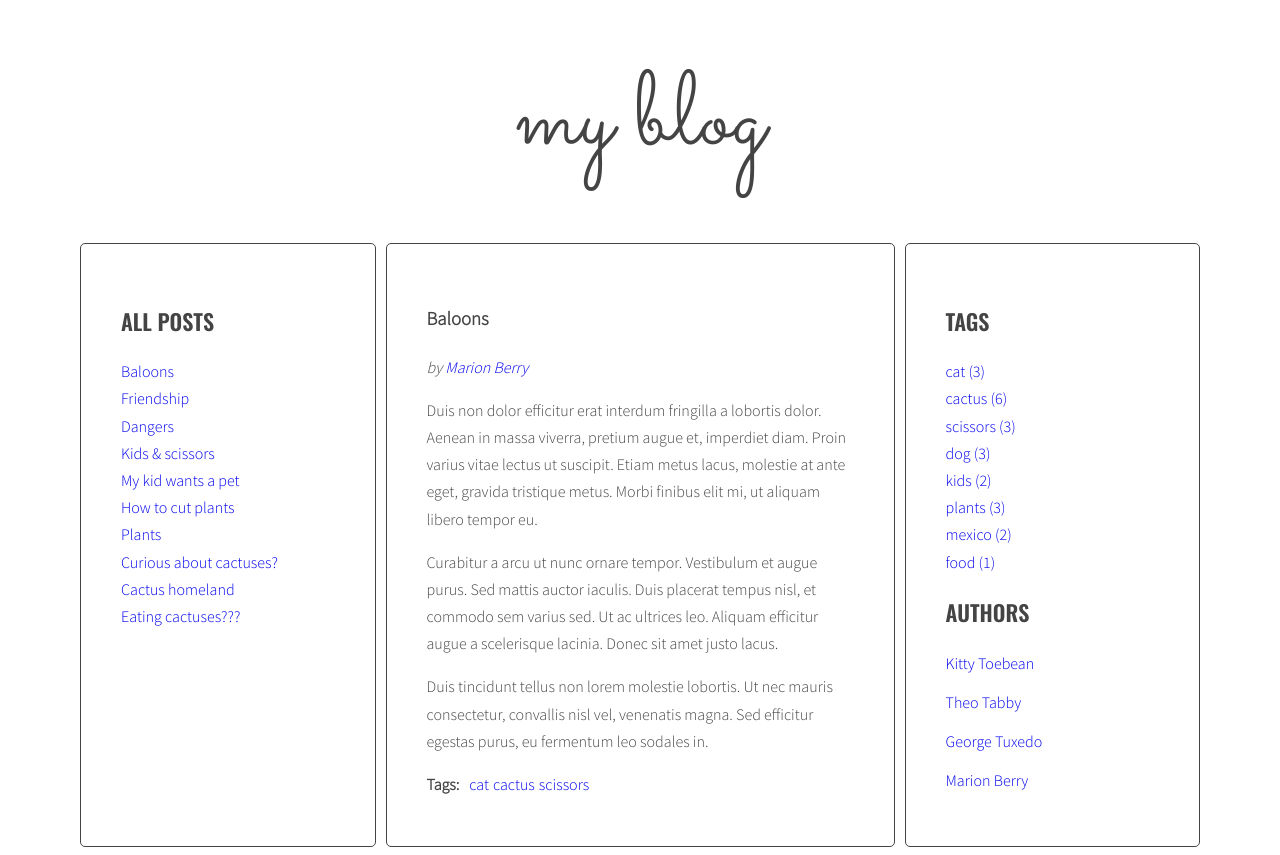
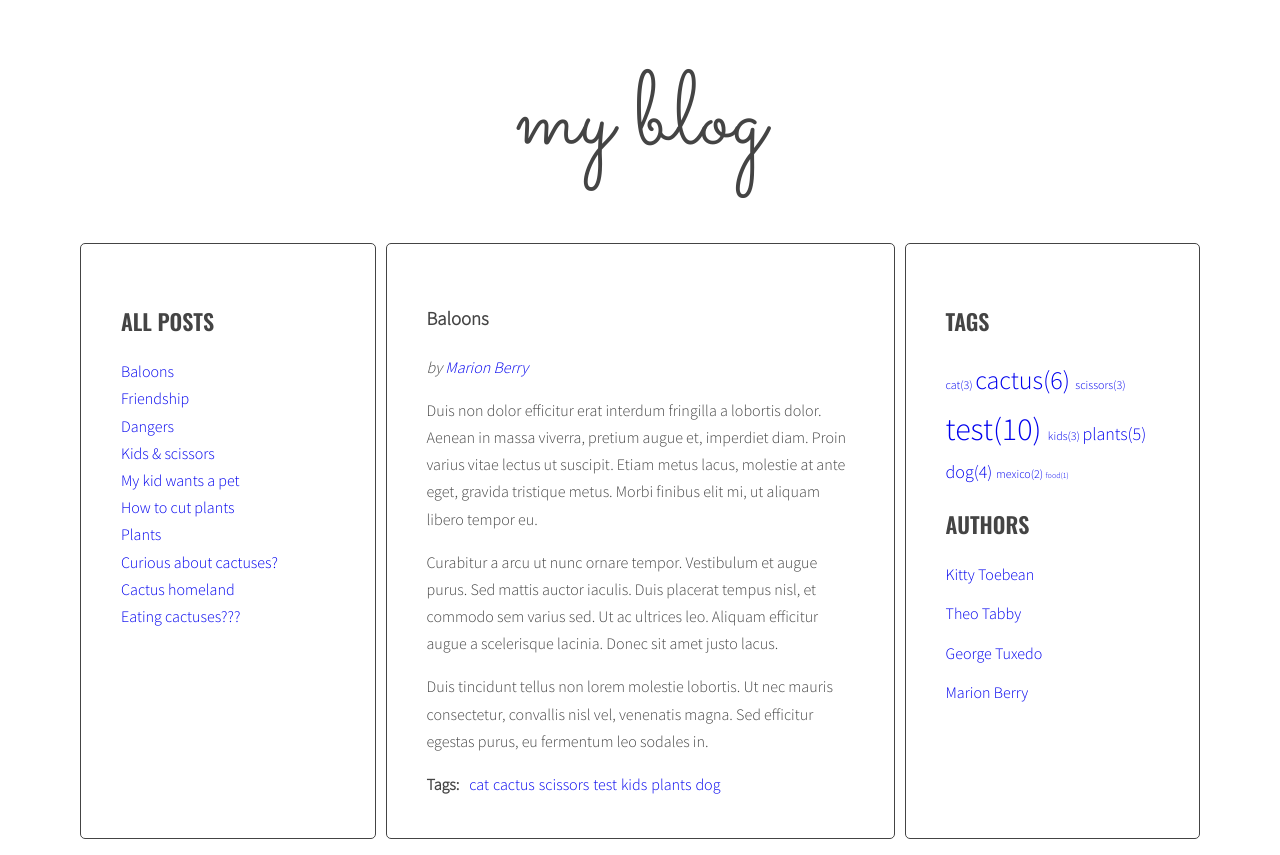
Before and after one commit to olkaman/javaScript-portfolio, a website: page index.html in a window 1280 px wide. Drawn offline with nearby package versions, Linux system fonts and the light colour scheme.

Commit message:
Create tag cloud

```diff
--- a/index.html
+++ b/index.html
@@ -24,7 +24,7 @@
             <article
               class="post active"
               id="article-1"
-              data-tags="cat cactus scissors"
+              data-tags="cat cactus scissors test kids plants dog"
               data-author="Marion Berry"
             >
               <h3 class="post-title">Baloons</h3>
@@ -58,7 +58,7 @@
             <article
               class="post"
               id="article-2"
-              data-tags="cat dog"
+              data-tags="cat dog test"
               data-author="Theo Tabby"
             >
               <h3 class="post-title">Friendship</h3>
@@ -93,7 +93,7 @@
             <article
               class="post"
               id="article-3"
-              data-tags="cactus dog"
+              data-tags="cactus dog test plants"
               data-author="George Tuxedo"
             >
               <h3 class="post-title">Dangers</h3>
@@ -124,7 +124,7 @@
             <article
               class="post"
               id="article-4"
-              data-tags="kids scissors"
+              data-tags="kids scissors test"
               data-author="Kitty Toebean"
             >
               <h3 class="post-title">Kids & scissors</h3>
@@ -156,7 +156,7 @@
             <article
               class="post"
               id="article-5"
-              data-tags="cat dog kids"
+              data-tags="cat dog kids test"
               data-author="Marion Berry"
             >
               <h3 class="post-title">My kid wants a pet</h3>
@@ -187,7 +187,7 @@
             <article
               class="post"
               id="article-6"
-              data-tags="cactus scissors plants"
+              data-tags="cactus scissors plants test"
               data-author="George Tuxedo"
             >
               <h3 class="post-title">How to cut plants</h3>
@@ -220,7 +220,7 @@
             <article
               class="post"
               id="article-7"
-              data-tags="plants"
+              data-tags="plants test"
               data-author="Kitty Toebean"
             >
               <h3 class="post-title">Plants</h3>
@@ -252,7 +252,7 @@
             <article
               class="post"
               id="article-8"
-              data-tags="plants cactus"
+              data-tags="plants cactus test"
               data-author="Theo Tabby"
             >
               <h3 class="post-title">Curious about cactuses?</h3>
@@ -285,7 +285,7 @@
             <article
               class="post"
               id="article-9"
-              data-tags="cactus mexico"
+              data-tags="cactus mexico test"
               data-author="George Tuxedo"
             >
               <h3 class="post-title">Cactus homeland</h3>
@@ -319,7 +319,7 @@
             <article
               class="post"
               id="article-10"
-              data-tags="cactus mexico food"
+              data-tags="cactus mexico food test"
               data-author="George Tuxedo"
             >
               <h3 class="post-title">Eating cactuses???</h3>
--- a/js/script.js
+++ b/js/script.js
@@ -37,8 +37,8 @@ const optArticleTagsSelector = '.post-tags .list';
 const optAuthorSelector = '.post-author';
 const optArticleAuthorSelector = '.post-author a';
 const optTagsListSelector = '.sidebar .tags';
-const optCloudClassCount = 5;
-const optCloudClassPrefix = 'tag-size-';
+let optCloudClassCount = 5;
+let optCloudClassPrefix = 'tag-size-';
 
 function generateTitleList(customSelector = '') {
   /* remove contents of titleList */
@@ -99,7 +99,24 @@ function calculateTagsParams(tags) {
   return params;
 }
 
-function calculateTagClass(count, params) {}
+function calculateTagClass(count, params) {
+  const percentValue = (count * 100) / params.max;
+  console.log(percentValue);
+
+  if (percentValue < 20) {
+    optCloudClassCount = 1;
+  } else if (percentValue >= 20 && percentValue < 40) {
+    optCloudClassCount = 2;
+  } else if (percentValue >= 40 && percentValue < 60) {
+    optCloudClassCount = 3;
+  } else if (percentValue >= 60 && percentValue < 80) {
+    optCloudClassCount = 4;
+  } else {
+    optCloudClassCount = 5;
+  }
+
+  return optCloudClassPrefix + optCloudClassCount;
+}
 
 function generateTags() {
   /* [NEW] create a new variable allTags with an empty object */
@@ -150,20 +167,23 @@ function generateTags() {
   const tagList = document.querySelector(optTagsListSelector);
 
   const tagParams = calculateTagsParams(allTags);
-  console.log(tagParams);
+
   /* create variable for all links HTML code */
   let allTagsHTML = '';
-  const tagLinkHTML = calculateTagClass;
+
   /* START LOOP: for each tag in allTags */
   for (let tag in allTags) {
-    allTagsHTML +=
-      '<li><a href="#" class="' +
-      calculateTagClass +
+    const tagLinkHTML =
+      '<li><a href="#tag-' +
+      tag +
+      '" class="' +
+      calculateTagClass(allTags[tag], tagParams) +
       '">' +
       tag +
-      ' (' +
+      '(' +
       allTags[tag] +
-      ')</a></li>';
+      ') </a></li>';
+    allTagsHTML += tagLinkHTML;
   }
   /* Add html from allTagsHTML to tagList*/
   tagList.innerHTML = allTagsHTML;
@@ -222,7 +242,19 @@ function addClickListenersToTags() {
   /* END LOOP: for each link */
 }
 
+function addClickListenersToCloudTags() {
+  /* find all links to tags */
+  const linksToTags = document.querySelectorAll('.sidebar .tags a');
+  /* START LOOP: for each link */
+  for (let link of linksToTags) {
+    /* add tagClickHandler as event listener for that link */
+    link.addEventListener('click', tagClickHandler);
+  }
+  /* END LOOP: for each link */
+}
+
 addClickListenersToTags();
+addClickListenersToCloudTags();
 
 function generateAuthors() {
   //take all articles
--- a/sass/style.scss
+++ b/sass/style.scss
@@ -11,7 +11,9 @@ $font-text: 'Source Sans Pro', sans-serif;
 
 /* Global */
 
-*, *::before, *::after {
+*,
+*::before,
+*::after {
   box-sizing: border-box;
 }
 
@@ -60,7 +62,8 @@ a {
   flex: 2 0 0;
 }
 
-.sidebar, .posts {
+.sidebar,
+.posts {
   background: $color-light;
   margin-right: 10px;
   padding: 40px;
@@ -124,3 +127,27 @@ a {
     margin: 0 10px 0 0;
   }
 }
+
+.tag-size-1 {
+  font-size: 8px;
+}
+
+.tag-size-2 {
+  font-size: 12px;
+}
+
+.tag-size-3 {
+  font-size: 18px;
+}
+
+.tag-size-4 {
+  font-size: 26px;
+}
+
+.tag-size-5 {
+  font-size: 32px;
+}
+
+.sidebar .tags li {
+  display: inline;
+}
```
Also changed, not shown: css/style.css, 1 other file.
